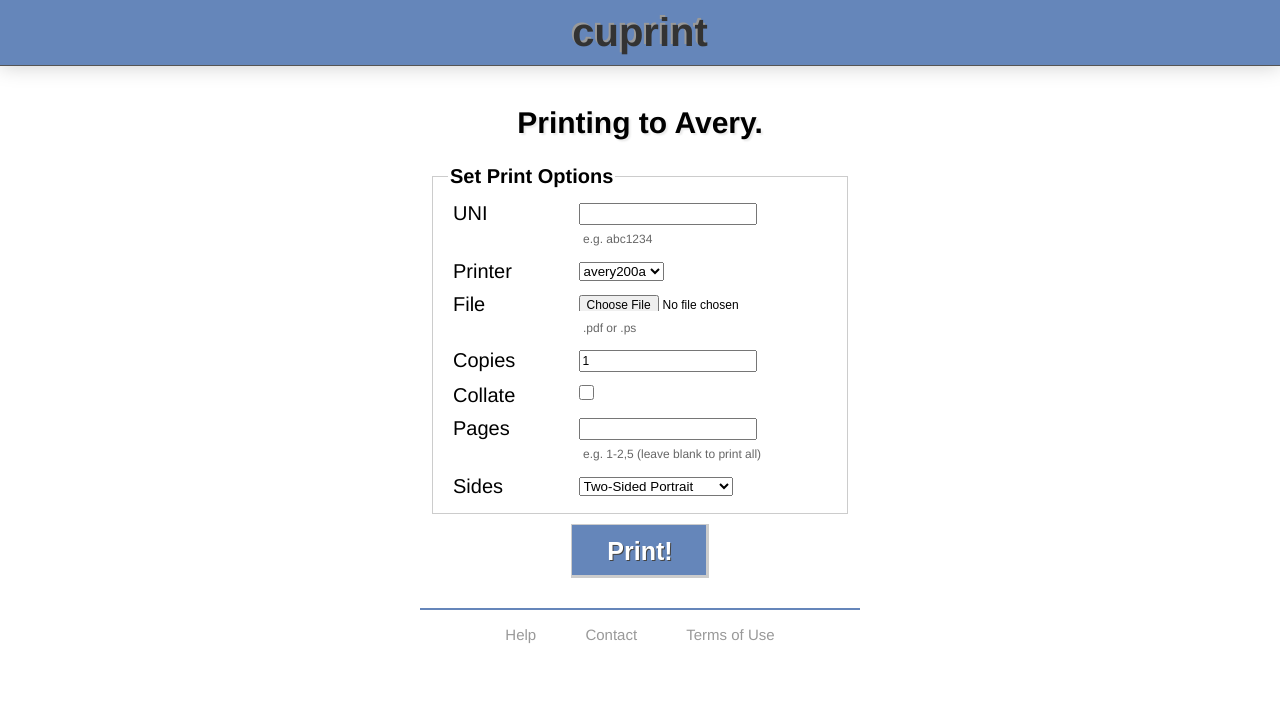
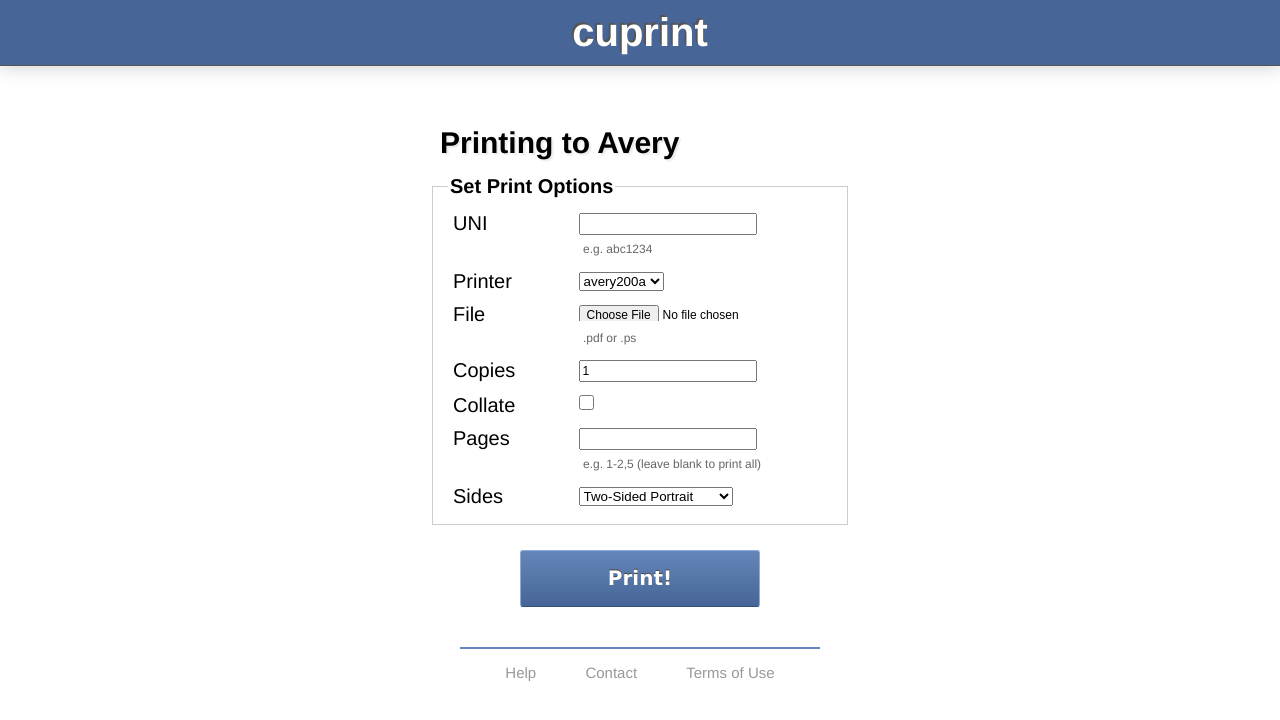
Before and after one commit to adi-archive/cuprint, a Flask app: page /avery/print in a window 1280 px wide. Shown: the top 720 px of the page. Run offline with Flask 2, Linux system fonts and the light colour scheme; parts of the project's set-up code (start-up, migrations or seed data) failed here and were passed over.

Commit message:
UI changes

```diff
--- a/settings.py
+++ b/settings.py
@@ -21,7 +21,7 @@
 		"hammer100b", "hammer100c", "hammer100d", "hammer100e", "hammer100f",
 		"hammer200a", "hammer200b", "hammer200c", "hammer200d", "hammer200e",
 		"hammer200f", "hammer200g", "bard100a", "bdh100b", "tw2100a"],
-	"international-affairs": ["iab323color", "iab323a", "iab323b", "iab215a",
+	"intl-affairs": ["iab323color", "iab323a", "iab323b", "iab215a",
 		"iab309a", "iab310a", "iab329a"], "career-services": ["ccsa"],
 	"watson": ["watson8", "watson811a"],
 	"social-work": ["socialwork202a", "socialwork207a", "socialwork105a",
@@ -40,7 +40,7 @@
 }
 
 BUILDINGS=['Avery', 'Barnard', 'Burke', 'Butler', 'Career Services', 'Dodge',
-	'International Affairs', 'Kent', 'Lerner', 'Lewisohn', 'Math',
+	'Int\'l Affairs', 'Kent', 'Lerner', 'Lewisohn', 'Math',
 	'Medical Center', 'Mudd', 'Philosophy', 'Residence Halls', 'Schermerhorn',
 	'Social Work', 'Statistics', 'Uris', 'Watson']
 
--- a/static/main.css
+++ b/static/main.css
@@ -8,8 +8,10 @@
 }
 
 body div {
-  width: 440px;
+  width: 360px;
   margin: 0 auto;
+  padding: 20px;
+  text-align: left;
 }
 
 body#printer div {
@@ -18,15 +20,15 @@
 
 footer {
   border-top: 2px solid #6586BA;
-  width: 440px;
+  width: 360px;
   margin: 1em auto 0 auto;
+  text-align: center;
 }
 
 footer ul {
   font-size: .75em;
   padding: 0;
   list-style: none;
-  text-align: center;
 }
 
 footer ul li {
@@ -54,8 +56,7 @@
 }
 
 h2 {
-  margin-top: 1em;
-  text-align: center;
+  margin: 0 0 15px 10px;
   text-shadow: #eaeaea 2px 2px 2px;
 }
 
@@ -70,12 +71,11 @@
   height: 422px;
   padding: 0;
   margin: 0;
-  text-align: center;
 }
 
 ul#buildings li {
   height: 40px;
-  width: 220px;
+  width: 180px;
   padding: 0;
   margin: 0;
 }
@@ -89,11 +89,11 @@
 
 a:hover {
   color: #fff;
-  background-color: #6586BA;
+  background-color: rgb(71, 101, 150);
 }
 
 ul#buildings li a, ul#buildings li a:visited {
-  padding: 0;
+  padding: 0 0 0 10px;
   height: 40px;
   width: 220px;
   display: inline-block;
@@ -110,24 +110,15 @@
 }
 
 h1 a:hover {
-  color: #333;
+  color: #fff;
   background-color: none;
-  text-shadow: #999 -2px -2px 0;
-}
-
-h1 a, h1 a:visited {
-	color: #fff;
-}
-
-h1 a:hover {
-	color: #333;
+  text-shadow: #555 -2px -2px 0;
 }
 
 /* Form styles based on
     http://www.alistapart.com/articles/prettyaccessibleforms/
 */
 form.printform {
-  margin-bottom: 1.5em;
   text-align: center;
 }
 
@@ -201,28 +192,6 @@
   height: 15px;
 }
 
-form.printform button {
-  width: 33%;
-  font-size: 1.25em;
-  font-weight: bold;
-  line-height: 2em;
-  color: #fff;
-  background-color: #6586BA;
-  border: 1px solid #ccc;
-  box-shadow: inset #ccc -2px -2px 0;
-  text-shadow: #444 1px 1px 0;
-}
-
-form.printform button:active {
-  color: #ccc;
-  background-color: #666;
-  box-shadow: inset #333 2px 2px 0;
-  position: relative;
-  top: 2px;
-  left: 2px;
-  text-shadow: #444 -1px -1px 0;
-}
-
 form.printform small {
   margin: 0 0 0 130px;
   color: #666;
@@ -231,3 +200,52 @@
 }
 
 p {line-height: 1.5em;}
+
+/* cupid green (inspired by okcupid.com)
+*******************************************************************************/
+button.cupid-blue {
+  background-color: rgb(101, 134, 186);
+  background-image: -webkit-gradient(linear, left top, left bottom, from(#7fbf4d), to(#63a62f));
+  /* Saf4+, Chrome */
+  background-image: -webkit-linear-gradient(top, rgb(101, 134, 186), rgb(71, 101, 150));
+  background-image: -moz-linear-gradient(top, rgb(101, 134, 186), rgb(71, 101, 150));
+  background-image: -ms-linear-gradient(top, rgb(101, 134, 186), rgb(71, 101, 150));
+  background-image: -o-linear-gradient(top, rgb(101, 134, 186), rgb(71, 101, 150));
+  background-image: linear-gradient(top, rgb(101, 134, 186), rgb(71, 101, 150));
+  border: 1px solid rgb(141, 171, 220);
+  border-bottom: 1px solid rgb(51, 81, 120);
+  -webkit-border-radius: 3px;
+  -moz-border-radius: 3px;
+  -ms-border-radius: 3px;
+  -o-border-radius: 3px;
+  border-radius: 3px;
+  color: #fff;
+  font: bold 20px "Lucida Grande", "Lucida Sans Unicode", "Lucida Sans", Geneva, Verdana, sans-serif;
+  line-height: 2;
+  margin-top: 15px;
+  padding: 7px 0 8px 0;
+  text-align: center;
+  text-shadow: 0 -1px 0 #444;
+  width: 240px; }
+
+button.cupid-blue:hover {
+  background-color: #76b347;
+  background-image: -webkit-gradient(linear, left top, left bottom, from(#76b347), to(#5e9e2e));
+  /* Saf4+, Chrome */
+  background-image: -webkit-linear-gradient(top, rgb(81, 111, 160), rgb(51, 81, 130));
+  background-image: -moz-linear-gradient(top, rgb(81, 111, 160), rgb(51, 81, 130));
+  background-image: -ms-linear-gradient(top, rgb(81, 111, 160), rgb(51, 81, 130));
+  background-image: -o-linear-gradient(top, rgb(81, 111, 160), rgb(51, 81, 130));
+  background-image: linear-gradient(top, rgb(81, 111, 160), rgb(51, 81, 130));
+  cursor: pointer;
+}
+
+button.cupid-blue:active {
+  border: 1px solid rgb(81, 111, 160);
+  border-bottom: 1px solid rgb(51, 81, 130);
+  -webkit-box-shadow: inset 0 0 8px 4px rgb(51, 81, 130), 0 1px 0 0 #eeeeee;
+  -moz-box-shadow: inset 0 0 8px 4px rgb(51, 81, 130), 0 1px 0 0 #eeeeee;
+  -ms-box-shadow: inset 0 0 8px 4px rgb(51, 81, 130), 0 1px 0 0 #eeeeee;
+  -o-box-shadow: inset 0 0 8px 4px rgb(51, 81, 130), 0 1px 0 0 #eeeeee;
+  box-shadow: inset 0 0 8px 4px rgb(51, 81, 130), 0 1px 0 0 #eeeeee;
+}
--- a/templates/base.html
+++ b/templates/base.html
@@ -20,5 +20,7 @@
       <li><a href="/terms">Terms of Use</a></li>
     </ul>
   </footer>
+  <script src="http://ajax.googleapis.com/ajax/libs/jquery/1/jquery.js"></script>
+  <script src="/static/validator.js"></script>
   </body>
 </html>
--- a/templates/buildings.html
+++ b/templates/buildings.html
@@ -1,7 +1,7 @@
 {% extends "base.html" %}
 {% block pageid %}buildings{% endblock %}
 {% block body %}
-	<h2>Choose a building.</h2>
+	<h2>Choose a building</h2>
     <ul id="buildings">
 	{% for building in buildings %}
 		<li><a href="{{building|slugify}}/print">{{building}}</a></li>
--- a/templates/printers.html
+++ b/templates/printers.html
@@ -1,12 +1,11 @@
 {% extends "base.html" %}
 {% block init %}
 {{super()}}
-<script type="text/javascript" src="/static/validator.js"></script>
 {% endblock %}
 {% block pageid %}printer{% endblock %}
 {% block body %}
-    <h2>Printing to {{building|unslugify}}.</h2>
-    <form action="/print" method="post" enctype="multipart/form-data" class="printform" onsubmit="return validate_print_form(this);">
+    <h2>Printing to {{building|unslugify}}</h2>
+    <form action="/print" method="post" enctype="multipart/form-data" class="printform" id="print_form">
     <fieldset>
         <legend>Set Print Options</legend>
         <ol>
@@ -54,6 +53,6 @@
             </li>
         </ol>
     </fieldset>
-    <button type="submit">Print!</button>
+    <button type="submit" class="cupid-blue">Print!</button>
     </form>
 {% endblock %}
```
Also changed, not shown: static/validator.js (+24 -14 lines).
